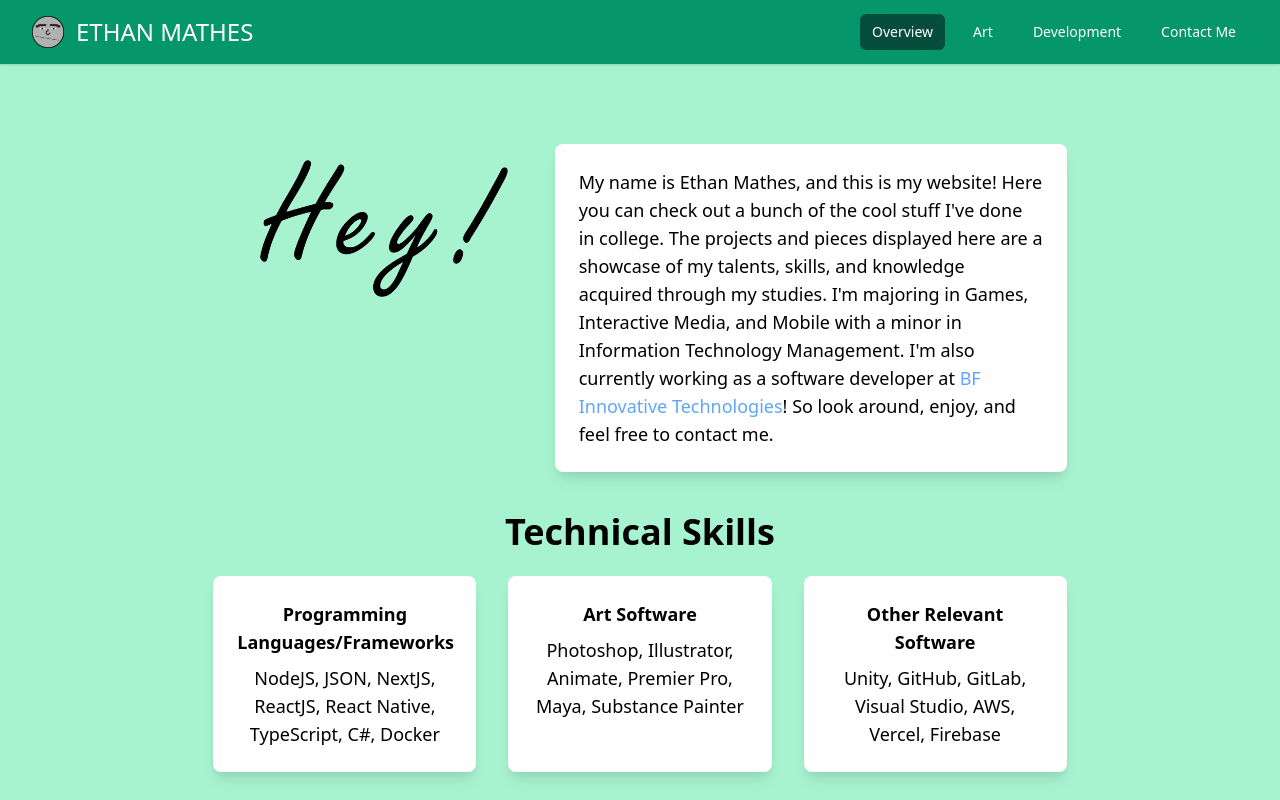
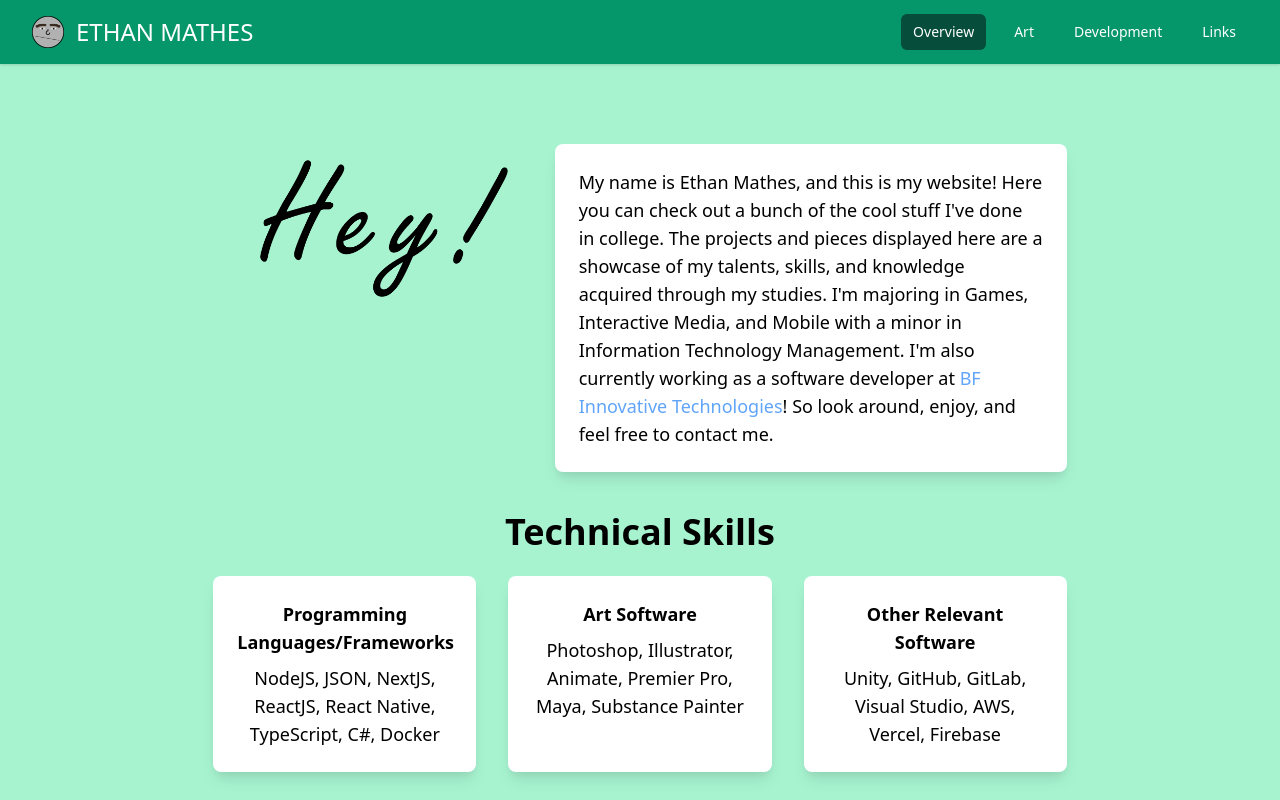
Before and after one commit to jaxmerius/Portfolio-Site, a Next.js app: page / in a window 1280 px wide. Shown: the top 800 px of the page. Built offline with nearby package versions, Linux system fonts and the light colour scheme.

Commit message:
changed contact me to links

```diff
--- a/components/nav.js
+++ b/components/nav.js
@@ -46,14 +46,14 @@ export default function Nav({ currentPage }) {
                   Development
                 </a>
                 <a
-                  href="/contact"
+                  href="/links"
                   className={
-                    currentPage == "Contact"
+                    currentPage == "Links"
                       ? "bg-green-900 text-white px-3 py-2 rounded-md text-sm font-medium"
                       : "text-white hover:bg-green-700 hover:text-white px-3 py-2 rounded-md text-sm font-medium"
                   }
                 >
-                  Contact Me
+                  Links
                 </a>
               </div>
             </div>
@@ -95,14 +95,14 @@ export default function Nav({ currentPage }) {
             Development
           </a>
           <a
-            href="/contact"
+            href="/links"
             className={
-              currentPage == "Contact"
+              currentPage == "Links"
                 ? "bg-green-900 text-white px-3 py-2 rounded-md text-sm font-medium"
                 : "text-white hover:bg-green-700 hover:text-white px-3 py-2 rounded-md text-sm font-medium"
             }
           >
-            Contact Me
+            Links
           </a>
         </div>
       </div>
--- a/pages/contact.js
+++ b/pages/links.js
@@ -1,11 +1,11 @@
 import Favicon from "../components/favicon";
 import Nav from "../components/nav";
 
-export default function Contact() {
+export default function Links() {
   return (
     <div className="h-full sm:h-screen">
       <Favicon />
-      <Nav currentPage="Contact" />
+      <Nav currentPage="Links" />
       <div className="bg-green-200 h-full">
         <div className="flex justify-center">
           <div className="grid grid-cols-1 sm:grid-cols-3 gap-4 sm:gap-8 pt-36 pb-10 w-2/3 font-bold text-xs sm:text-lg">
```
